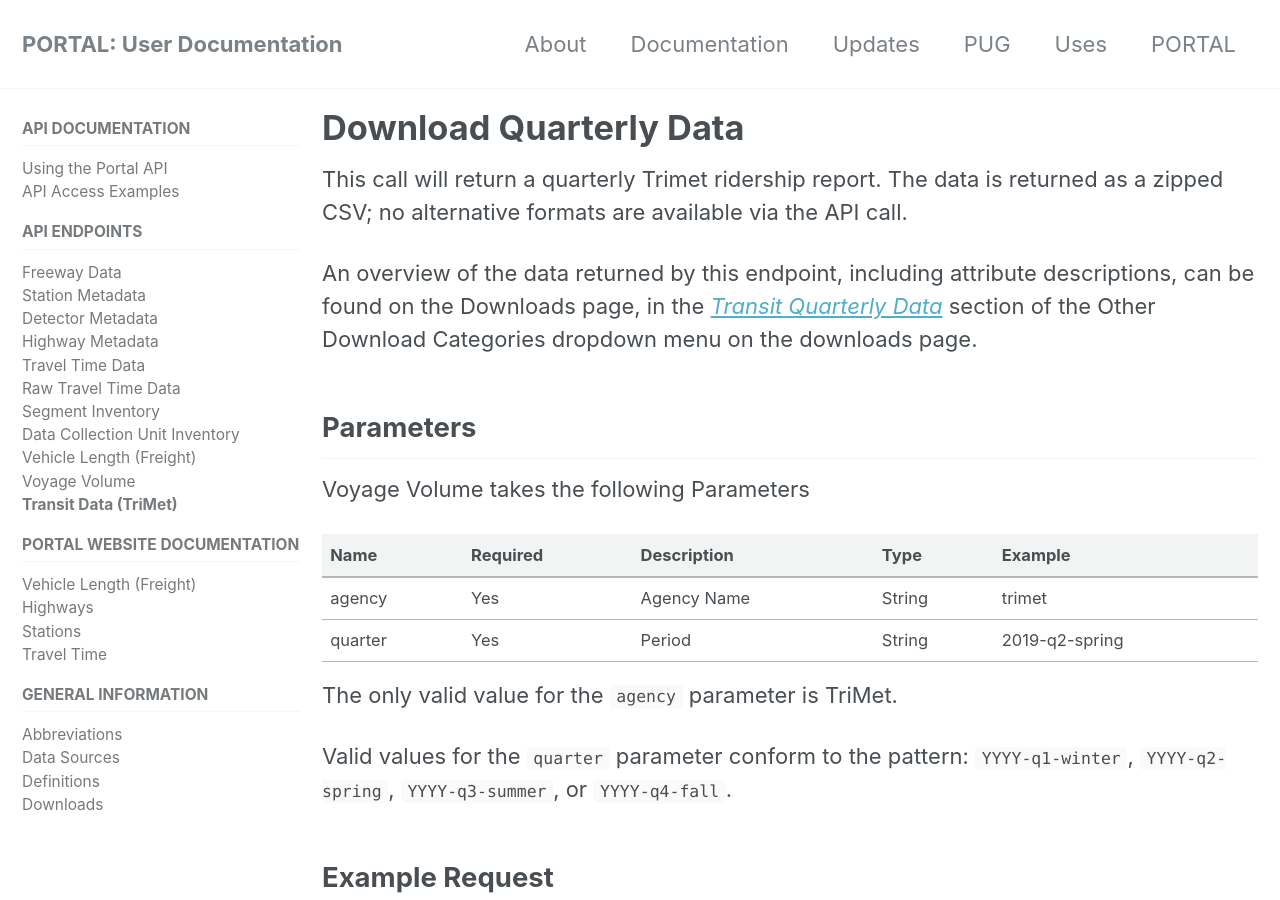
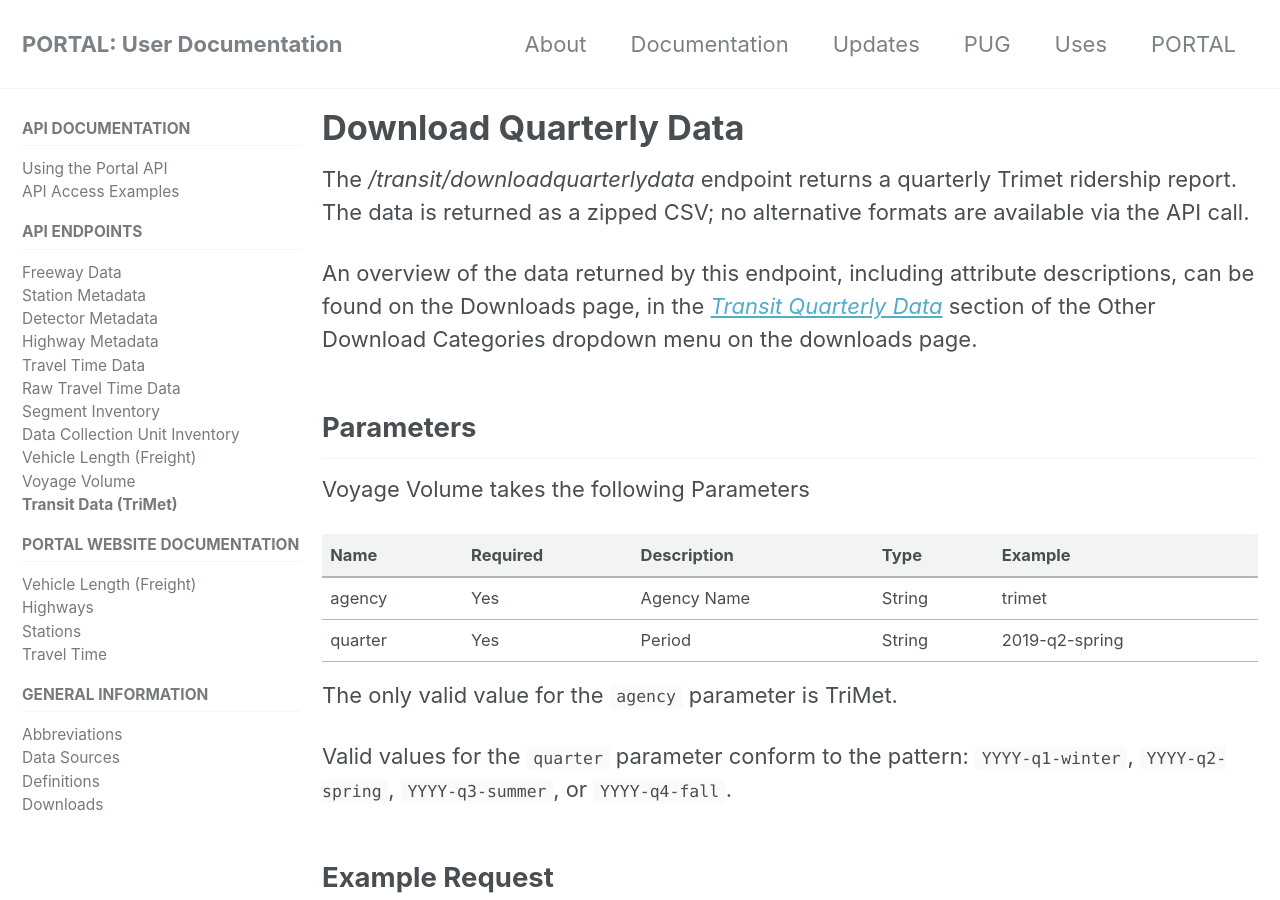
Before and after one commit to adus/portal-documentation, a Jekyll site: the page built from _documents/downloadquarterlydata.md, in a window 1280 px wide and 900 px high. Built offline with Jekyll 4.4.1, drawn with Linux system fonts in a browser that asks for light colours; nearby versions of some CDN libraries.

Commit message:
Update downloadquarterlydata.md
Standardization and clarity.

```diff
--- a/_documents/downloadquarterlydata.md
+++ b/_documents/downloadquarterlydata.md
@@ -1,7 +1,7 @@
 ---
 title: "Download Quarterly Data"
 ---
-This call will return a quarterly Trimet ridership report.  The data is returned as a zipped CSV; no alternative formats are available via the API call.
+The _/transit/downloadquarterlydata_ endpoint returns a quarterly Trimet ridership report.  The data is returned as a zipped CSV; no alternative formats are available via the API call.
 
 An overview of the data returned by this endpoint, including attribute descriptions, can be found on the Downloads page, in the [_Transit Quarterly Data_]({{ site.url }}{{ site.baseurl }}/documents/downloads/) section of the Other Download Categories dropdown menu on the downloads page.
 
```
